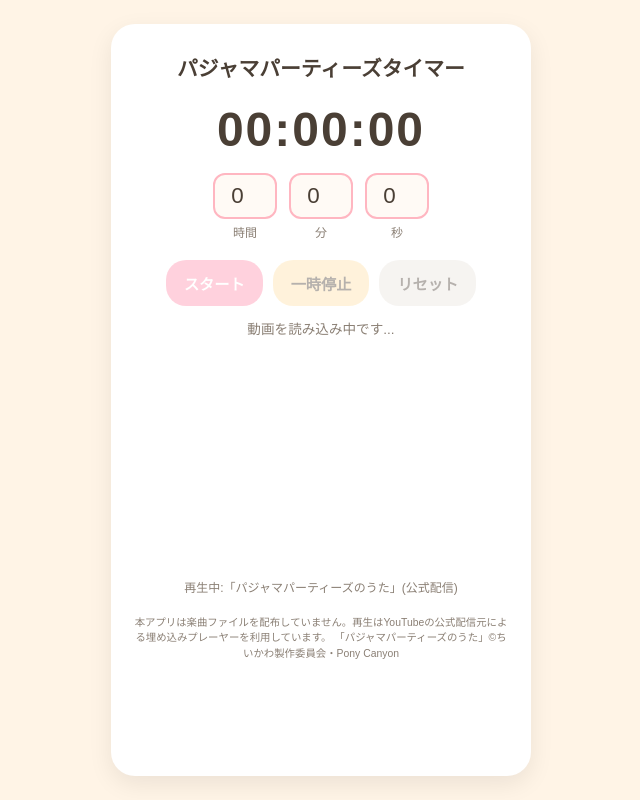
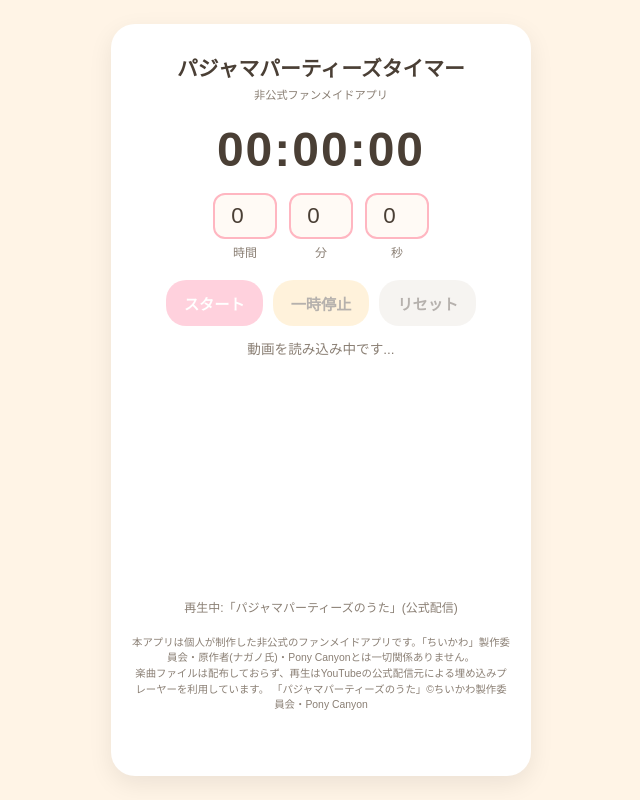
Before and after one commit to hang-up33/chiikawa-timer, a plain HTML site: page index.html in a window 1280 px wide. Shown: the whole page, without its empty margins (319-959 px from the left). Drawn offline with Linux system fonts and the light colour scheme.

Commit message:
非公式ファンメイドアプリである旨を明記
GitHub Pagesでの公開を予定しているため、公式サイトであるかのような
誤認を避ける目的で、タイトル・ページ本文・READMEに「非公式ファンメイド
アプリ」であること、ちいかわ製作委員会・原作者・Pony Canyon等の権利者
とは無関係であることを明記した。

Co-Authored-By: Claude Sonnet 5 <noreply@anthropic.com>
Claude-Session: https://claude.ai/code/session_016BBbcqjnjZEXT4N7Mkx6Qc

```diff
--- a/index.html
+++ b/index.html
@@ -3,12 +3,13 @@
 <head>
 <meta charset="UTF-8">
 <meta name="viewport" content="width=device-width, initial-scale=1.0">
-<title>ちいかわ パジャマパーティーズタイマー</title>
+<title>【非公式】ちいかわ パジャマパーティーズタイマー</title>
 <link rel="stylesheet" href="style.css">
 </head>
 <body>
   <div class="app">
     <h1>パジャマパーティーズタイマー</h1>
+    <p class="unofficial-badge">非公式ファンメイドアプリ</p>
 
     <div class="time-display" id="timeDisplay">00:00:00</div>
 
@@ -43,7 +44,8 @@
     </div>
 
     <p class="credit">
-      本アプリは楽曲ファイルを配布していません。再生はYouTubeの公式配信元による埋め込みプレーヤーを利用しています。
+      本アプリは個人が制作した非公式のファンメイドアプリです。「ちいかわ」製作委員会・原作者(ナガノ氏)・Pony Canyonとは一切関係ありません。<br>
+      楽曲ファイルは配布しておらず、再生はYouTubeの公式配信元による埋め込みプレーヤーを利用しています。
       「パジャマパーティーズのうた」©ちいかわ製作委員会・Pony Canyon
     </p>
   </div>
--- a/style.css
+++ b/style.css
@@ -35,6 +35,12 @@ body {
 
 h1 {
   font-size: 1.3rem;
+  margin: 0 0 4px;
+}
+
+.unofficial-badge {
+  font-size: 0.7rem;
+  color: var(--muted);
   margin: 0 0 20px;
 }
 
```
Also changed, not shown: 1 other file.
